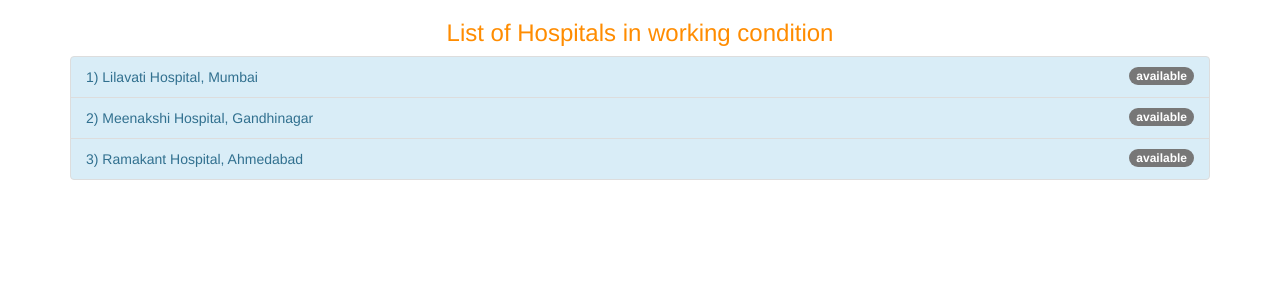
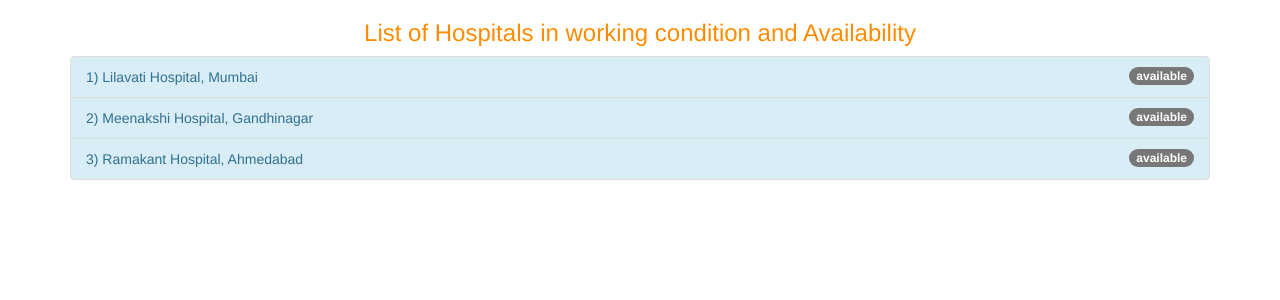
Before and after one commit to kishen19/codehackdjango, a Django app: page /hospital/update in a window 1280 px wide. Shown: the top 300 px of the page. Run offline with Django 3.2, Linux system fonts and the light colour scheme; data comes from the database, SQL or seed files in the repository; both versions use the stored data as it was after the commit; some libraries are stand-ins or nearby versions.

Commit message:
added hospitals update

```diff
--- a/main/templates/update.html
+++ b/main/templates/update.html
@@ -10,13 +10,13 @@
 </head>
 <body>
 <div class="container">
-    <h3 style="color: darkorange"><center>List of Hospitals in working condition</center></h3>
+    <h3 style="color: darkorange"><center>List of Hospitals in working condition and Availability</center></h3>
     <div class="list-group">
         <form method="POST" action="submit">
             {% for i in hospitals %}
             <button class="list-group-item{% if not i.status %} list-group-item-info{% else %} list-group-item-danger{% endif %}" style="width: 100%;" name="button{{i.id}}">
                 {{forloop.counter}}) {{i.name}}, {{i.address}}
-                <span class="badge">{% if not i.status %}available{% else %}not available{% endif %}</span>
+                <span class="badge">{% if not i.status %}available{% else %}overloaded{% endif %}</span>
             </button>
             {% endfor %}
         </form>
```
Also changed, not shown: db.sqlite3.
